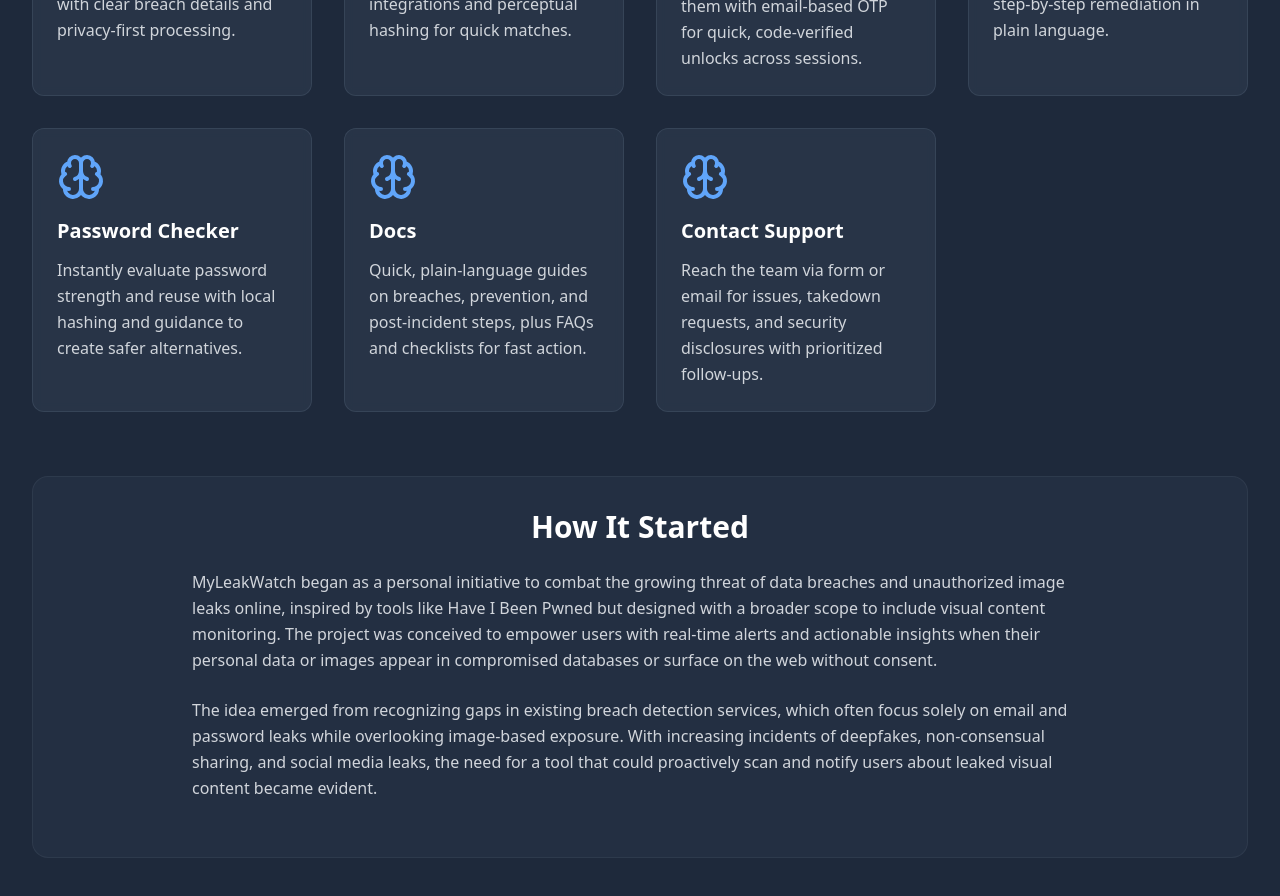
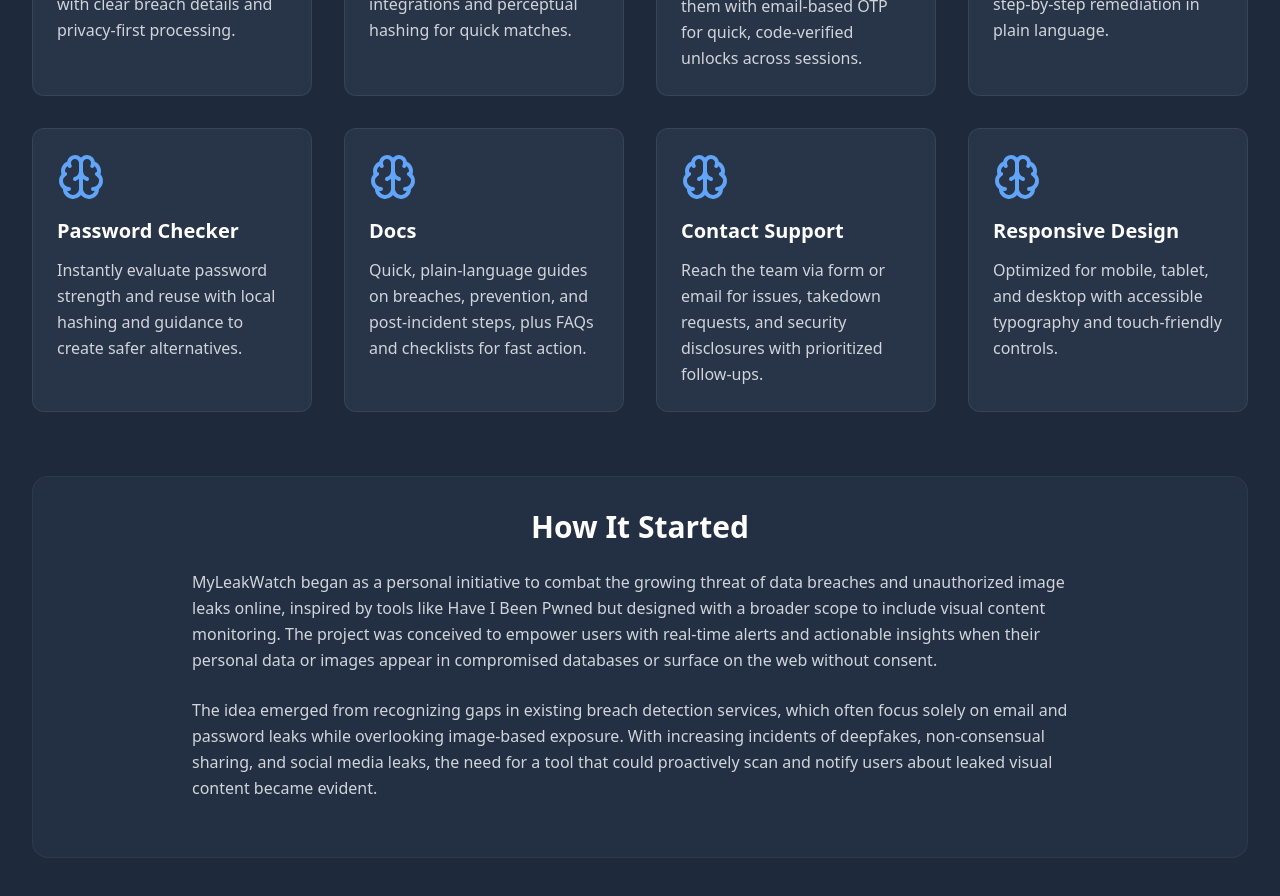
Before and after one commit to Virus2hell/MyLeakWatch, a React (Vite) app in the folder my-app/: page / in a window 1280 px wide. Shown: the part 2460-3356 px from the top of the page. Built offline with nearby package versions, Linux system fonts and the light colour scheme; no server answers.

Commit message:
update about us

```diff
--- a/my-app/src/components/AboutUs.tsx
+++ b/my-app/src/components/AboutUs.tsx
@@ -37,6 +37,11 @@
       icon: Brain,
       title: 'Contact Support',
       description: 'Reach the team via form or email for issues, takedown requests, and security disclosures with prioritized follow‑ups.'
+    },
+    {
+      icon: Brain,
+      title: 'Responsive Design',
+      description: 'Optimized for mobile, tablet, and desktop with accessible typography and touch-friendly controls.'
     },
   ];
 
```
